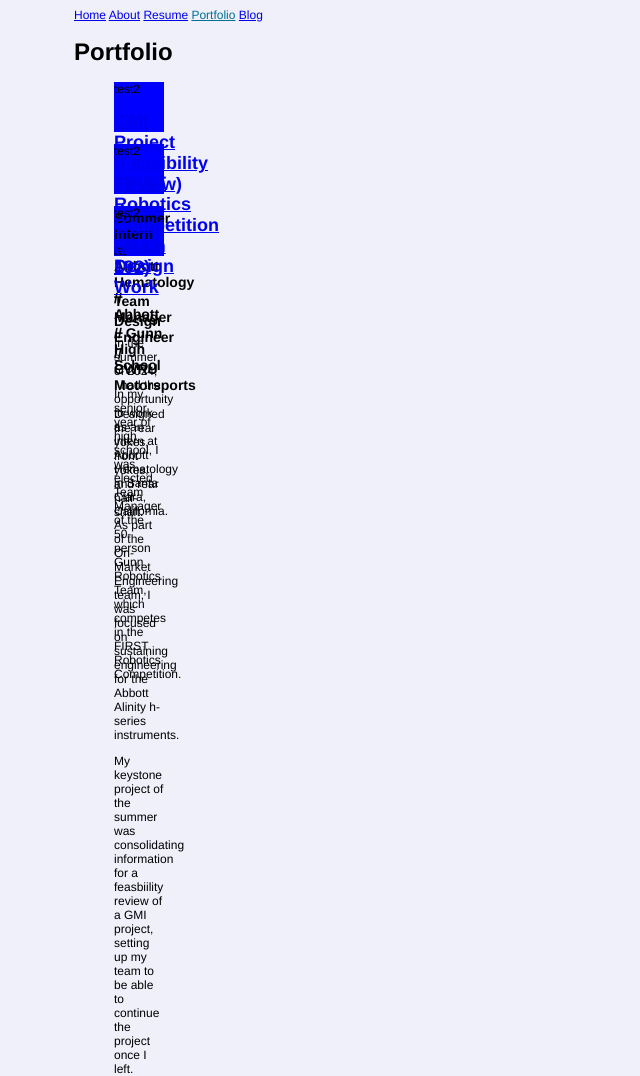
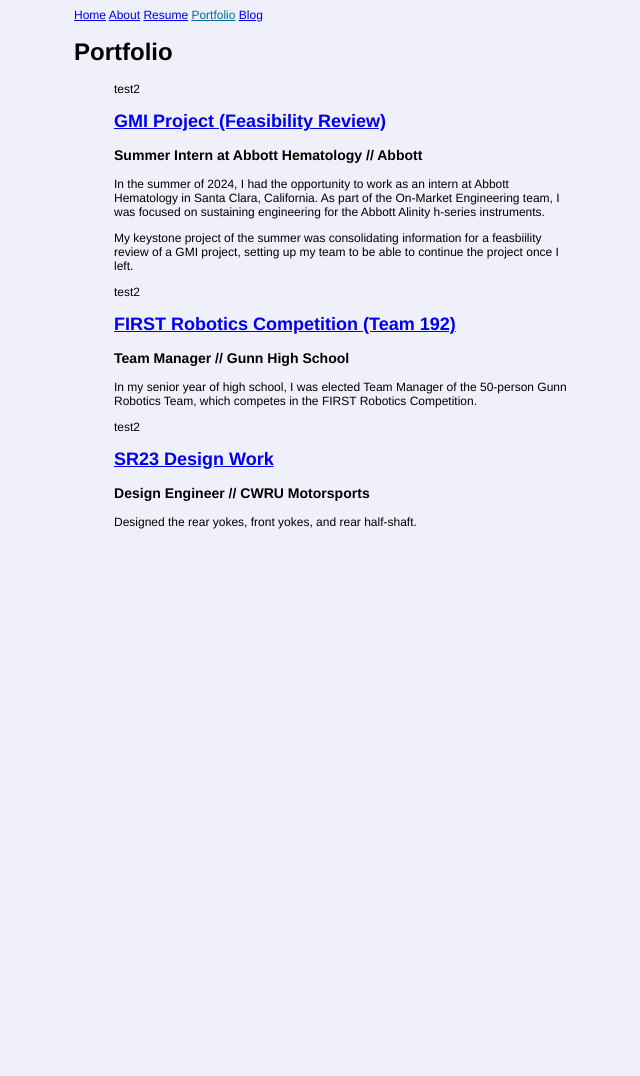
Before and after one commit to lucyttma/lucyttma.github.io, a Jekyll site: the page built from static/portfolio.html, in a window 1280 px wide. Shown: the whole page, without its empty margins (84-724 px from the left). Built offline with Jekyll 4.4.1, drawn with Linux system fonts in a browser that asks for light colours; after the commit the page ends 900 px from its top, so only the background shows below that.

Commit message:
Update portfolio.html

```diff
--- a/static/portfolio.html
+++ b/static/portfolio.html
@@ -2,19 +2,11 @@
 layout: default
 title: Portfolio
 ---
-<style>
-.div-1 {
-  background-color: blue;
-  height: 50px;
-  width: 50px;
-}
-</style>
-
 <h1>Portfolio</h1>
 
 <ul>
   {% for project in site.portfolio %}
-      <div class="div-1" >
+      <div class="div-portfolio" >
         <p> test2 </p>
         <h2><a href="{{ project.url }}">{{ project.name }}</a></h2>
         <h3>{{ project.position }} // {{project.organization}} </h3>
```
